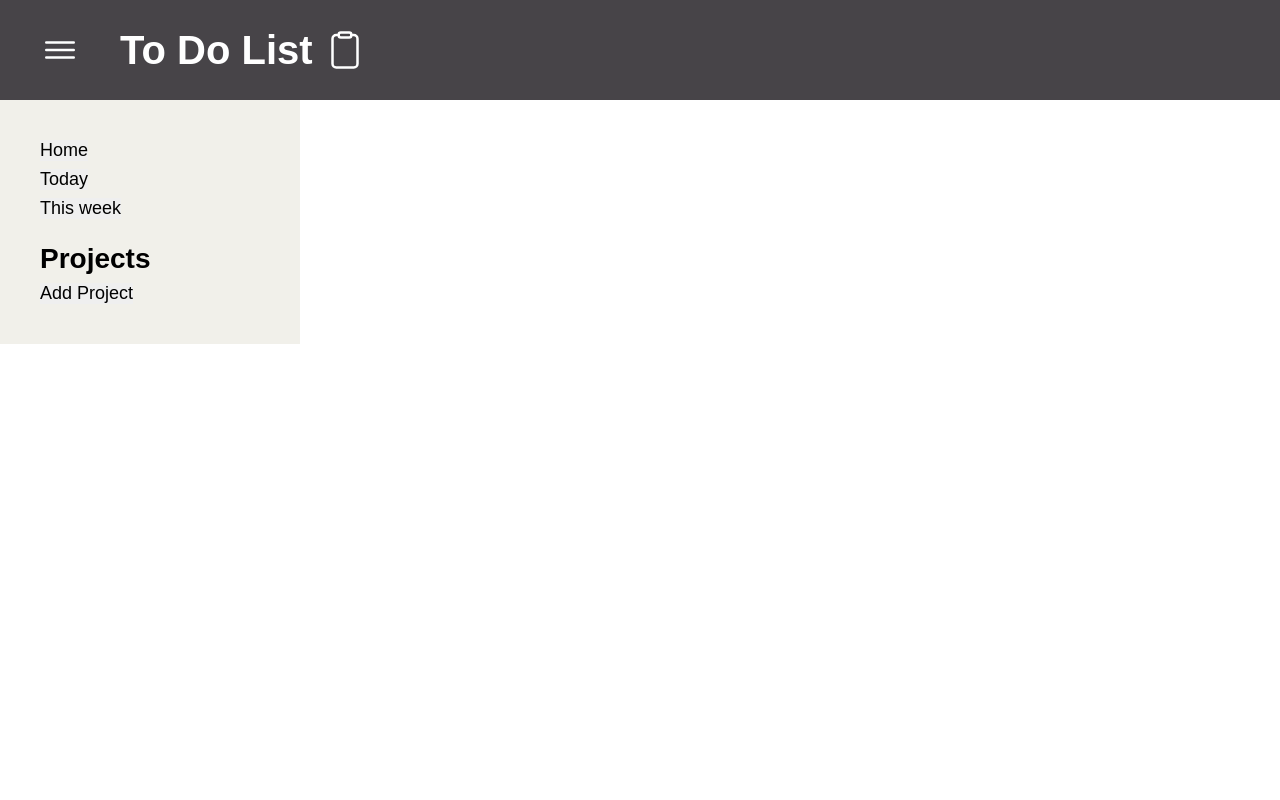
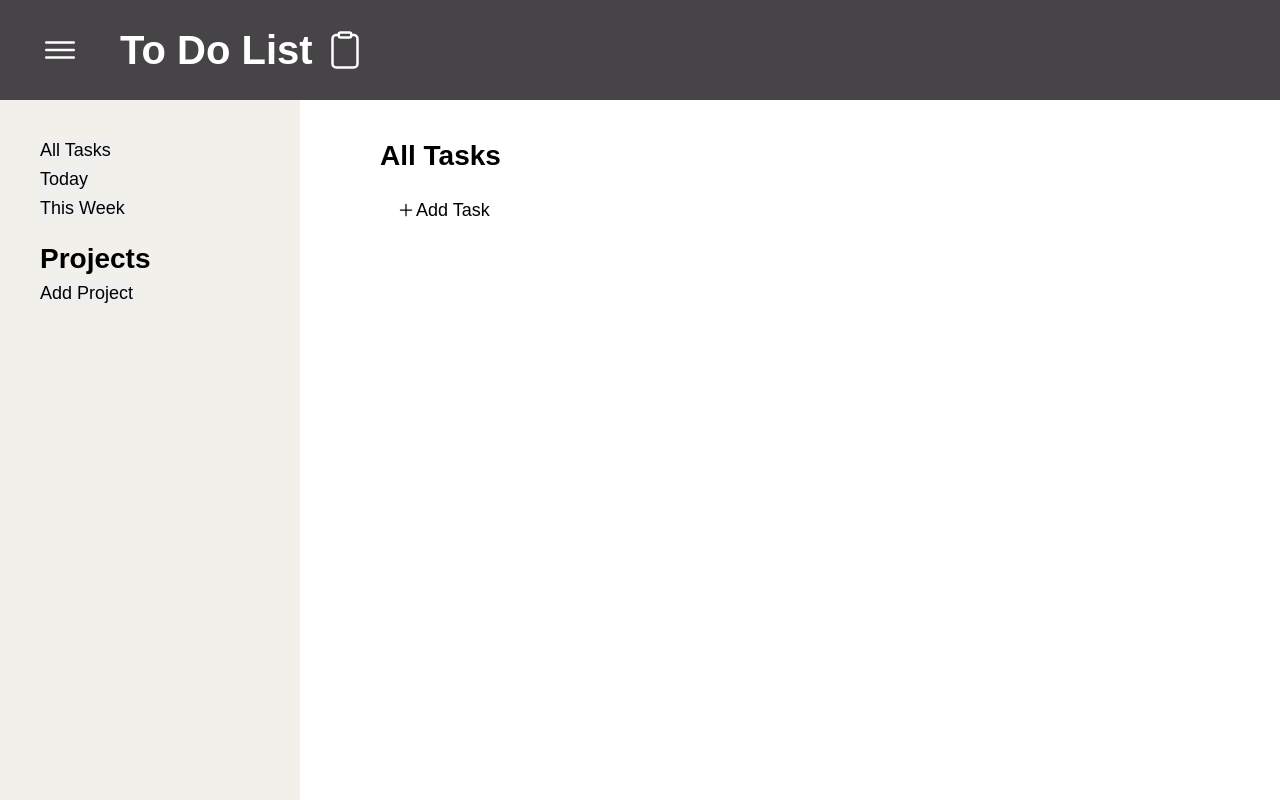
Before and after one commit to simonelebowski/to-do-list, a plain HTML site: page index.html in a window 1280 px wide. Drawn offline with nearby package versions, Linux system fonts and the light colour scheme.

Commit message:
projects div

```diff
--- a/index.html
+++ b/index.html
@@ -22,9 +22,9 @@
         <nav class="nav">
             <div class="nav-left-div">
                 <div class="home-div">
-                    <button>Home</button>
+                    <button>All Tasks</button>
                     <button>Today</button>
-                    <button>This week</button>
+                    <button>This Week</button>
                 </div>
                 <div class="projects-div">
                     <h2>Projects</h2>
@@ -33,7 +33,12 @@
             </div>
         </nav>
 
-        <div class="projects-div">
+        <div class="main-projects-div">
+            <h2>All Tasks</h2>
+            <div class="projects-btn-div">
+                <ion-icon class="plus-icon" name="add-outline"></ion-icon>
+                <button class="projects-btn">Add Task</button>
+            </div>
 
         </div>
     </main>
--- a/style.css
+++ b/style.css
@@ -40,10 +40,15 @@ h1 {
     font-size: 4rem;
 }
 
+.main {
+    display: flex;
+}
+
 .nav {
     width: 30rem;
     background-color: #F1F0EA;
     padding: 4rem;
+    height: calc(100vh - 10rem);
 }
 
 .nav-left-div {
@@ -77,3 +82,32 @@ h2 {
     font-size: 2.8rem;
     font-family: sans-serif;
 }
+
+.main-projects-div {
+    max-width: 80rem;
+    width: 100%;
+    display: flex;
+    flex-direction: column;
+    gap: 2rem;
+    padding: 4rem 8rem;
+}
+
+.projects-btn-div {
+    display: flex;
+    padding: 0.8rem 1.6rem;
+    cursor: pointer;
+}
+
+.projects-btn-div:hover {
+    background-color: #F1F0EA;
+    border-radius: 6px;
+}
+
+.plus-icon {
+    font-size: 2rem;
+}
+
+.projects-btn {
+    text-align: start;
+    background-color: white;
+}
```
